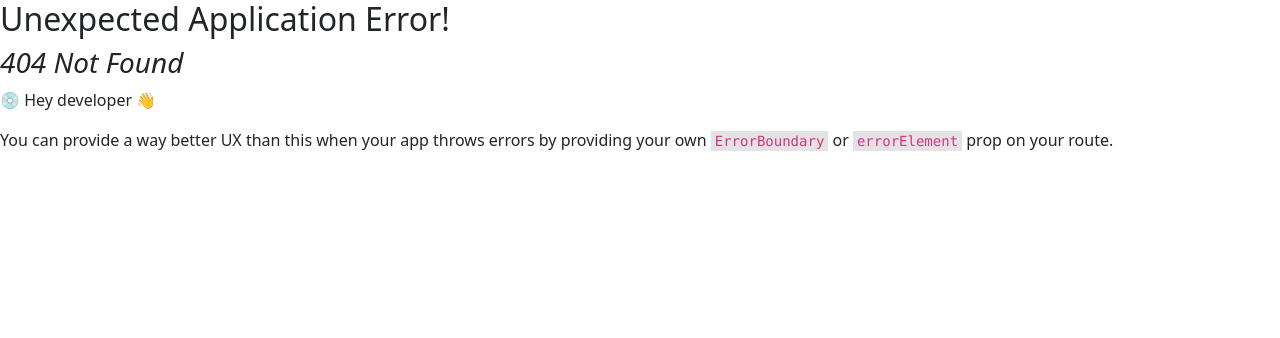
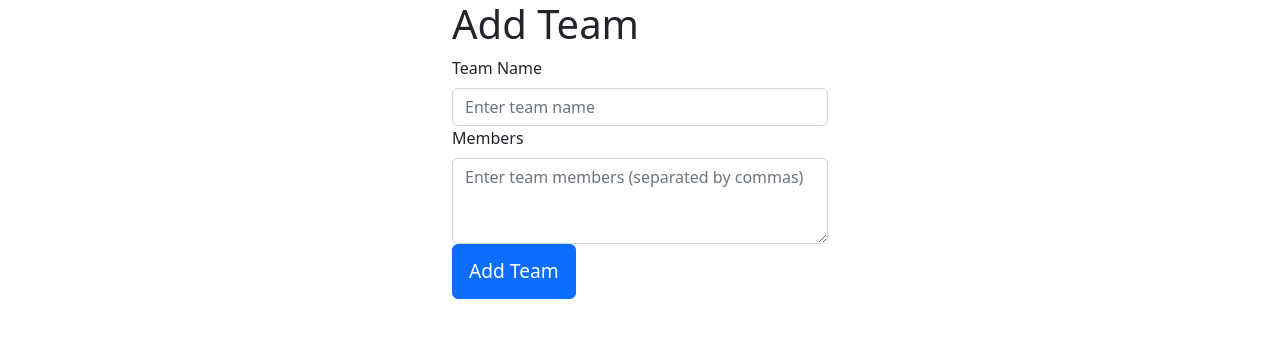
Before and after one commit to kapi117/wrss_rajd23_challenges, a React (Create React App) app in the folder rajd_elektryka23/: page /admin/addTeam in a window 1280 px wide. Before the commit this address had no page. Shown: the top 338 px of the page. Built offline with nearby package versions, Linux system fonts and the light colour scheme.

Commit message:
Initial AddTeam page

```diff
--- /dev/null
+++ b/rajd_elektryka23/src/components/AddTeamPage.tsx
@@ -0,0 +1,51 @@
+import React, { useState } from "react";
+import { Form, Button } from "react-bootstrap";
+
+function AddTeamPage() {
+    const [teamName, setTeamName] = useState<string>("");
+    const [members, setMembers] = useState<string[]>([]);
+
+    const handleSubmit = (e: any) => {
+        e.preventDefault();
+        // Logic to handle form submission, such as sending data to backend or performing validations
+        // You can access the teamName and members state variables here
+        console.log("Team Name:", teamName);
+        console.log("Members:", members);
+    };
+
+    return (
+        <div className="container">
+            <h1>Add Team</h1>
+            <Form onSubmit={handleSubmit}>
+                <Form.Group controlId="teamName">
+                    <Form.Label>Team Name</Form.Label>
+                    <Form.Control
+                        type="text"
+                        placeholder="Enter team name"
+                        value={teamName}
+                        onChange={(e) => setTeamName(e.target.value)}
+                    />
+                </Form.Group>
+
+                <Form.Group controlId="members">
+                    <Form.Label>Members</Form.Label>
+                    <Form.Control
+                        as="textarea"
+                        rows={3}
+                        placeholder="Enter team members (separated by commas)"
+                        value={members}
+                        onChange={(e) =>
+                            setMembers([...members, e.target.value])
+                        }
+                    />
+                </Form.Group>
+
+                <Button variant="primary" type="submit">
+                    Add Team
+                </Button>
+            </Form>
+        </div>
+    );
+}
+
+export default AddTeamPage;
--- a/rajd_elektryka23/src/components/AdminPage.tsx
+++ b/rajd_elektryka23/src/components/AdminPage.tsx
@@ -76,19 +76,19 @@ const AdminPage: React.FC<AdminPageProps> = (props) => {
             </Container>
         </div>
     ) : (
-        <div className="bg-dark d-flex align-items-center justify-content-center vh-100">
-            <Container className="bg-light p-5 rounded">
-                <h1 className="text-center mb-4">
-                    Zalogowano pomyślnie! {user.email}
-                </h1>
-                <Button
-                    variant="outline-dark"
-                    className="w-100"
-                    onClick={() => auth.signOut()}
-                >
-                    Wyloguj
-                </Button>
-            </Container>
+        <div className="d-flex justify-content-center align-items-center vh-100">
+            <div className="d-flex text-center w-75 flex-column">
+                <div className="p-2 w-100">
+                    <Button variant="primary" className="my-2">
+                        Dodaj zespół
+                    </Button>
+                </div>
+                <div className="p-2 w-100">
+                    <Button variant="secondary" className="my-2">
+                        Zalicz zadanie
+                    </Button>
+                </div>
+            </div>
         </div>
     );
 };
--- a/rajd_elektryka23/src/index.tsx
+++ b/rajd_elektryka23/src/index.tsx
@@ -4,6 +4,7 @@ import "./index.css";
 import App from "./App";
 import { createBrowserRouter, RouterProvider } from "react-router-dom";
 import AdminPage from "./components/AdminPage";
+import AddTeamPage from "./components/AddTeamPage";
 
 const router = createBrowserRouter([
     {
@@ -13,6 +14,10 @@ const router = createBrowserRouter([
     {
         path: "/admin",
         element: <AdminPage />,
+    },
+    {
+        path: "/admin/addTeam",
+        element: <AddTeamPage></AddTeamPage>,
     },
 ]);
 
```
